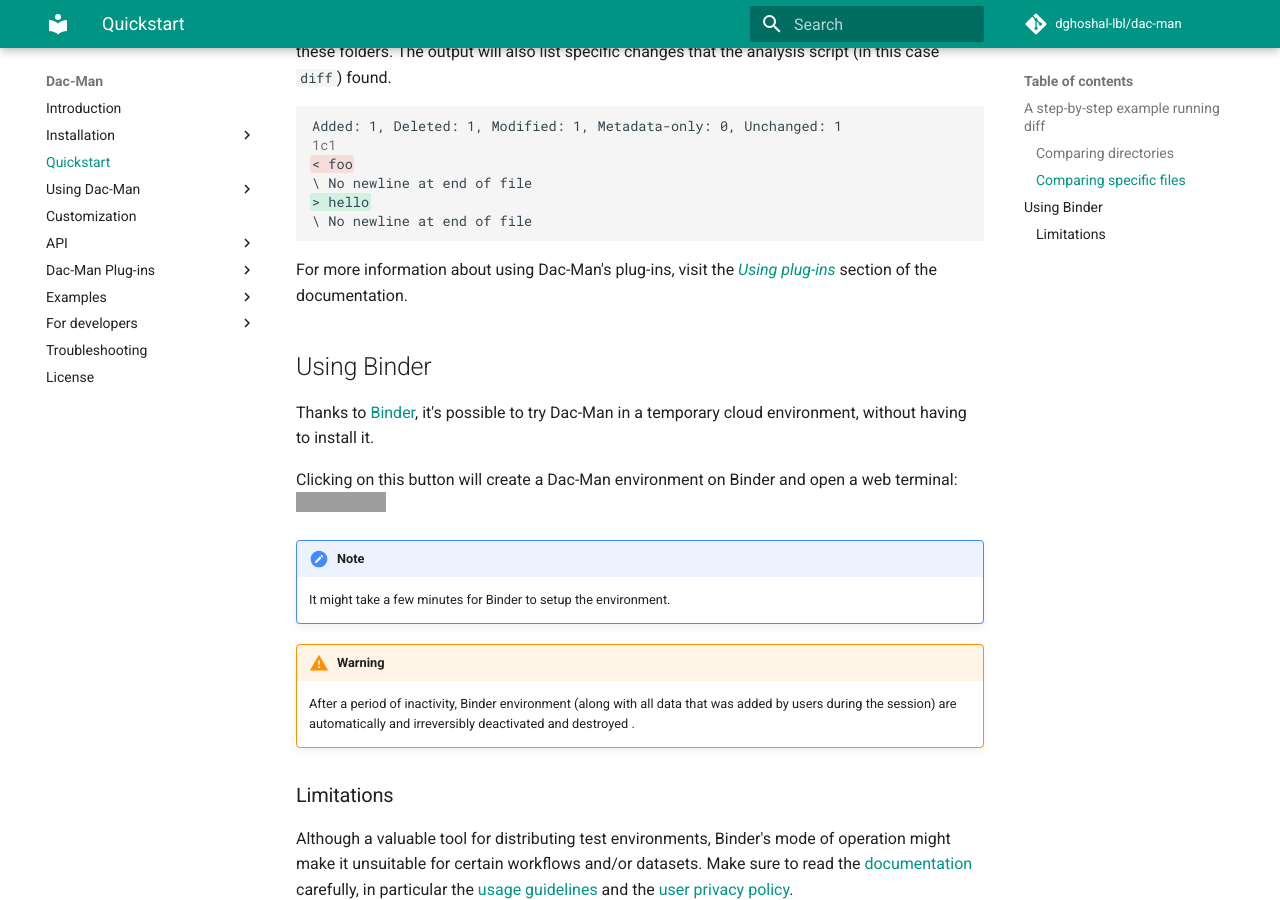
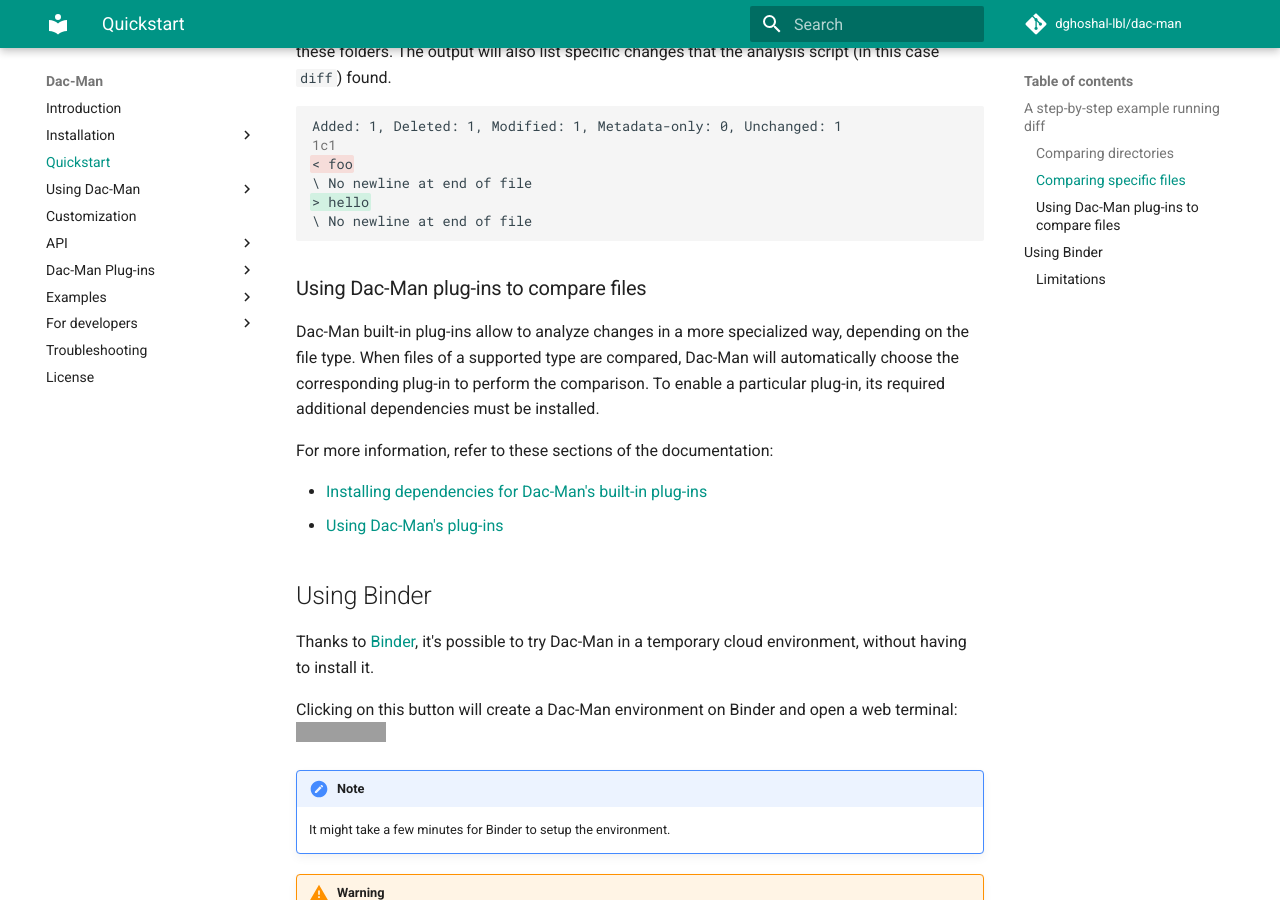
Before and after one commit to deduce-dev/dac-man, an MkDocs documentation site: the page built from docs/quickstart.md, in a window 1280 px wide and 900 px high, scrolled down 1120 px. Built offline with MkDocs 1.6.1 and Material for MkDocs 9.7.7, drawn with Linux system fonts in a browser that asks for light colours; comment, search, counter and statistics services are not loaded; grey boxes are pictures that could not be loaded.

Commit message:
Add info about built-in plug-ins

````diff
--- a/docs/quickstart.md
+++ b/docs/quickstart.md
@@ -53,7 +53,17 @@
 \ No newline at end of file
 ```
 
-For more information about using Dac-Man's plug-ins, visit the [*Using plug-ins*](../use/plugins) section of the documentation.
+### Using Dac-Man plug-ins to compare files
+
+Dac-Man built-in plug-ins allow to analyze changes in a more specialized way, depending on the file type.
+When files of a supported type are compared,
+Dac-Man will automatically choose the corresponding plug-in to perform the comparison.
+To enable a particular plug-in, its required additional dependencies must be installed.
+
+For more information, refer to these sections of the documentation:
+
+- [Installing dependencies for Dac-Man's built-in plug-ins](../install/dependencies/)
+- [Using Dac-Man's plug-ins](../use/plugins/)
 
 ## Using Binder
 
````
